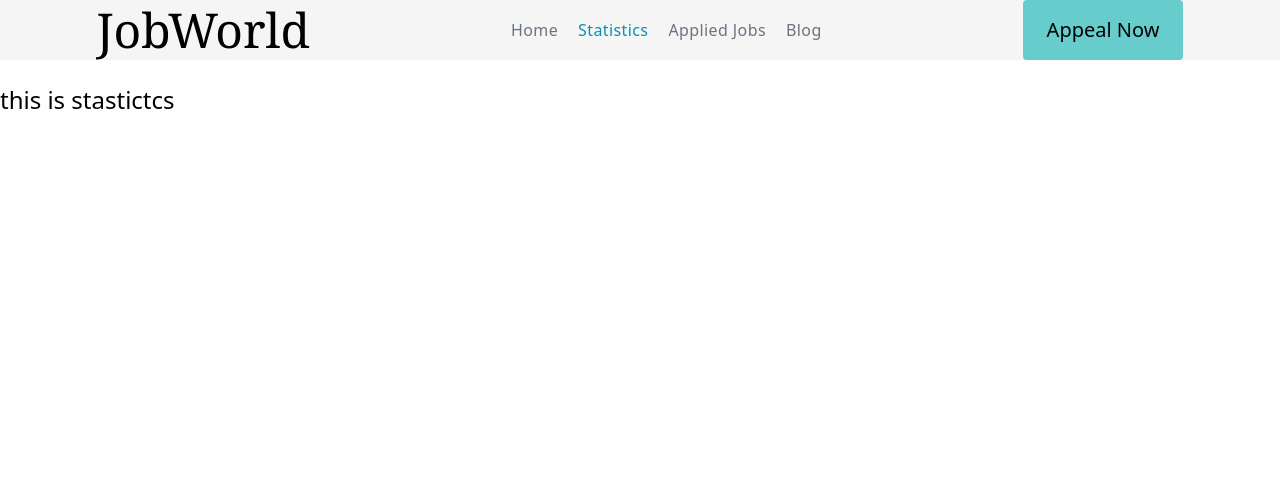
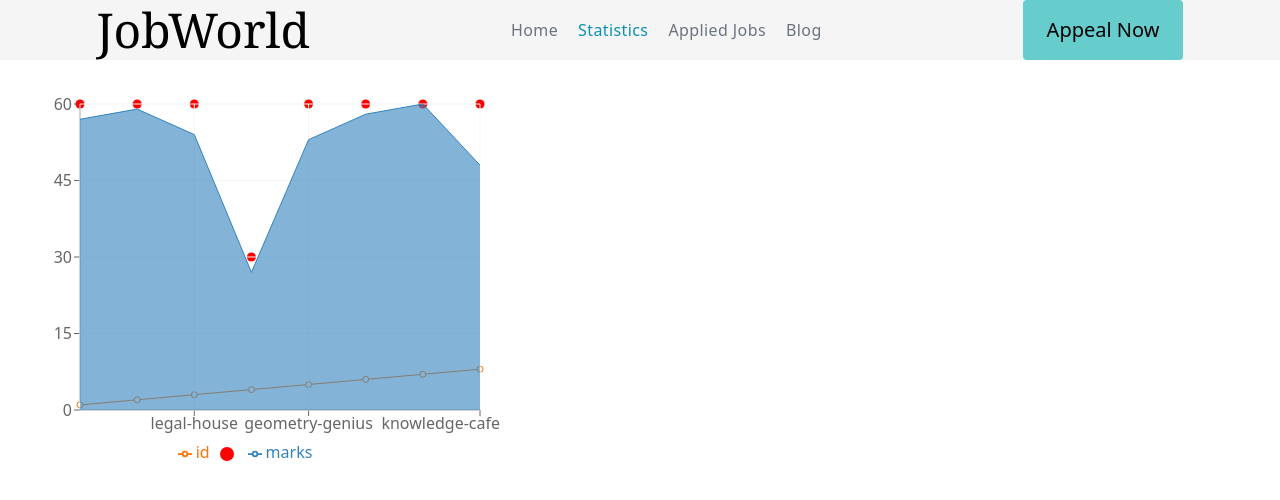
Before and after one commit to Sharmin64/job-portal, a React (Vite) app: page /statistics in a window 1280 px wide. Shown: the top 500 px of the page. Built offline with nearby package versions, Linux system fonts and the light colour scheme.

Commit message:
chart bar done

```diff
--- a/index.html
+++ b/index.html
@@ -4,7 +4,7 @@
     <meta charset="UTF-8" />
     <link rel="icon" type="image/svg+xml" href="/vite.svg" />
     <meta name="viewport" content="width=device-width, initial-scale=1.0" />
-    <title>Vite + React</title>
+    <title>Assignment 9</title>
   </head>
   <body>
     <div id="root"></div>
--- a/package.json
+++ b/package.json
@@ -14,6 +14,7 @@
     "react": "^18.2.0",
     "react-dom": "^18.2.0",
     "react-router-dom": "^6.10.0",
+    "recharts": "^2.5.0",
     "sort-by": "^1.2.0"
   },
   "devDependencies": {
--- a/public/feature.json
+++ b/public/feature.json
@@ -1,7 +1,7 @@
 [
   {
       "id": 1,
-      "title": "Technical Database Engineer",
+      "title": "Technical Engineer",
       "company": "Google LLC",
       "image": "https://i.ibb.co/3CNFNwt/google-1-1-1.png",
       "description": "A UI/UX (User Interface/User Experience) designer is responsible for designing and creating engaging and effective interfaces for software and web applications. This includes designing the layout, visual design, and interactivity of the user interface.",
@@ -16,7 +16,7 @@
   },
   {
       "id": 2,
-      "title": "Software Developer",
+      "title": "Software Engineer",
       "company": "Microsoft Corporation",
       "image": "image.png",
       "description": "A software developer is responsible for designing, developing and maintaining software applications. They use programming languages to write code, test and debug software, and collaborate with other team members to ensure the software meets business and technical requirements.",
--- a/src/components/Demand/Demand.jsx
+++ b/src/components/Demand/Demand.jsx
@@ -1,7 +1,9 @@
-import React, { useState } from 'react';
+//import React, { useState } from 'react';
 import { Link, useLoaderData } from 'react-router-dom';
 import logo from './hireman.jpg'
 import Job from '../Job/Job';
+//import Feature from '../Job/Feature';
+//import Feature from './../Job/Feature';
 
 const Demand = () => {
   const jobData = useLoaderData()
@@ -37,6 +39,9 @@ const Demand = () => {
           )
 }
       </div>
+      <div>
+       <h4>Feature</h4>
+      </div>
     </>
   );
 };
--- a/src/components/Error/ErrorPage.jsx
+++ b/src/components/Error/ErrorPage.jsx
@@ -9,7 +9,7 @@ const ErrorPage = () => {
       <svg
         xmlns='http://www.w3.org/2000/svg'
         viewBox='0 0 512 512'
-        className='w-40 h-40 text-gray-600'
+        className='w-40 h-40 text-[#ff0000]'
       >
         <path
           fill='currentColor'
@@ -32,7 +32,7 @@ const ErrorPage = () => {
         ></polygon>
       </svg>
       <div className='max-w-md text-center'>
-        <h2 className='mb-8 font-extrabold text-9xl text-gray-600'>
+        <h2 className='mb-8 font-extrabold text-9xl text-[#ffd700] '>
           <span className='sr-only'>Error</span> {status || 404}
         </h2>
         <p className='text-2xl font-semibold md:text-3xl mb-8'>
--- /dev/null
+++ b/src/components/Job/Feature.jsx
@@ -0,0 +1,18 @@
+//import React, { useEffect, useState } from 'react';
+
+//const Feature = () => {
+//  const [featureJob, setFeatureJob] = useState([])
+//  useEffect(() => {
+//    fetch('/feature.json')
+//      .then(res => res.json())
+//    .then(data => setFeatureJob(data))
+//  }, [])
+//  console.log(featureJob);
+//  return (
+//    <div>
+//      <p>this is featur e</p>
+//    </div>
+//  );
+//};
+
+//export default Feature;
--- a/src/components/Statistics/Statistics.jsx
+++ b/src/components/Statistics/Statistics.jsx
@@ -1,9 +1,52 @@
-import React from 'react';
+import React,  { PureComponent } from 'react';
+import {
+  ComposedChart,
+  Line,
+  Area,
+  Bar,
+  XAxis,
+  YAxis,
+  CartesianGrid,
+  Tooltip,
+  Legend,
+  Scatter,
+  ResponsiveContainer,
+} from 'recharts';
 
 const Statistics = () => {
+  const marksAssignment = [
+    { id: 1, assignmentName: "assign1-port-repo", marks:57,totalMarks: 60},
+    { id: 2,assignmentName: "architect-repo", marks:59,totalMarks: 60},
+    { id: 3, assignmentName: "legal-house", marks:54,totalMarks: 60 },
+    { id: 4,assignmentName: "problem solving", marks:27,totalMarks: 30 },
+    { id: 5, assignmentName: "geometry-genius", marks:53,totalMarks: 60 },
+    { id: 6,assignmentName: "ai-universe", marks:58,totalMarks: 60 },
+    { id: 7, assignmentName: "quiz-hero", marks:60,totalMarks: 60 },
+    { id: 8, assignmentName: "knowledge-cafe", marks:48,totalMarks: 60 },
+
+  ];
   return (
-    <div className='justify-center items-center text-2xl'>
-      <h3>this is stastictcs </h3>
+    <div className='justify-center items-center mx-auto'>
+      <ComposedChart
+        width={500}
+        height={400}
+        data={marksAssignment}
+        margin={{
+          top: 20,
+          right: 20,
+          bottom: 20,
+          left: 20,
+        }}
+      >
+        <XAxis dataKey='assignmentName'></XAxis>
+        <YAxis dataKey='totalMarks'></YAxis>
+        <Line dataKey='id' stroke="#ff7300"></Line>
+        <Scatter fill="red" />
+        <CartesianGrid stroke="#f5f5f5" />
+        <Area dataKey='marks'></Area>
+        <Tooltip></Tooltip>
+        <Legend />
+      </ComposedChart>
     </div>
   );
 };
--- a/src/main.jsx
+++ b/src/main.jsx
@@ -23,7 +23,9 @@ const router = createBrowserRouter([
       {
         path: '/',
         element: <Demand></Demand>,
-        loader: ()=> fetch('/data.json'),
+        loader: () => fetch('/data.json')
+
+
       },
       {
         path: 'statistics',
```
Also changed, not shown: 2 other files (tests, documents, lock files or other folders).
